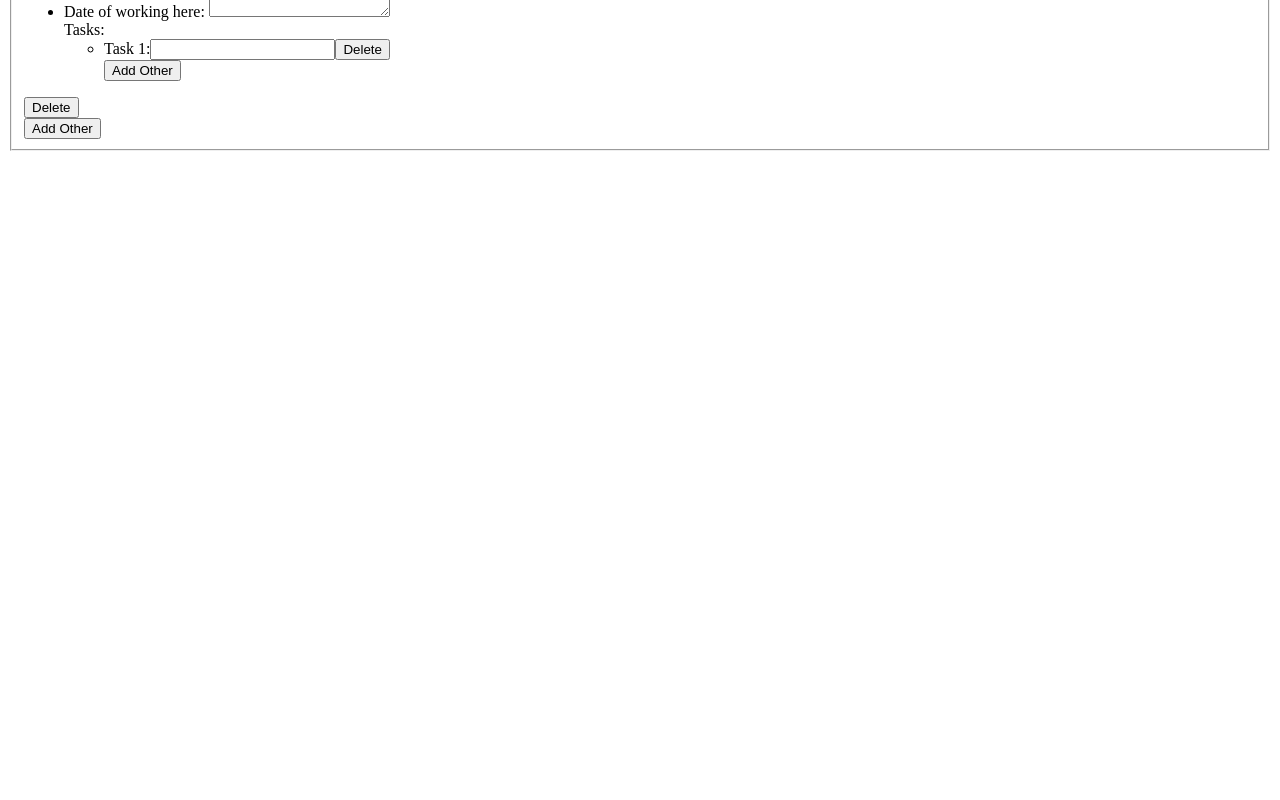
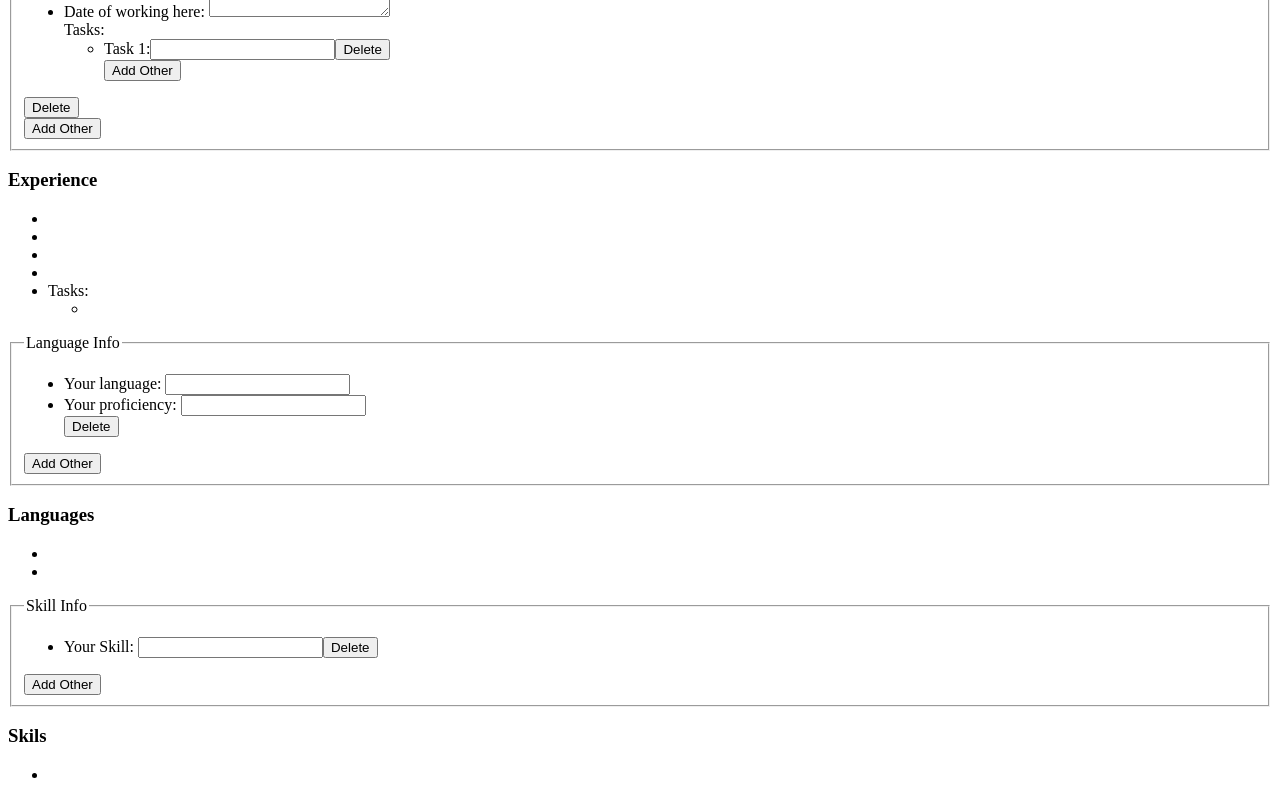
Before and after one commit to Xubuntuwu/CV-maker, a React (Create React App) app: page / in a window 1280 px wide. Shown: the part 734-1534 px from the top of the page. Before the commit the page ends 893 px from the top, so only its background shows below. Built offline with nearby package versions, Linux system fonts and the light colour scheme.

Commit message:
finished all the questions and basic questionboxes, now we need styling

```diff
--- a/src/App.js
+++ b/src/App.js
@@ -5,6 +5,11 @@ import Contact from "./components/Contact";
 import EducationQuestions from './components/EducationQuestions';
 import Education from './components/Education';
 import ExperienceQuestions from './components/ExperienceQuestions';
+import Experience from './components/Experience';
+import LanguageQuestions from './components/LanguageQuestions';
+import Language from './components/Language';
+import SkillsQuestions from './components/SkillsQuestions';
+import Skills from './components/Skills';
 
 class App extends React.Component {
   constructor(props){
@@ -16,10 +21,14 @@ class App extends React.Component {
       linkedin:'',
       educationarray: [{degree:'', school:'', schooldate:''}],
       experiencearray: [{position:'', company:'', workdate:'', summary:'',maintasks:['']}],
+      languagearray: [{language: '', proficiency: ''}],
+      skillarray: [''],
     }
     this.changeContact = this.changeContact.bind(this);
     this.changeEducation = this.changeEducation.bind(this);
     this.changeExperience= this.changeExperience.bind(this);
+    this.changeLanguage = this.changeLanguage.bind(this);
+    this.changeSkill = this.changeSkill.bind(this);
   }
 
   changeContact(phone, mail, location, linkedin){
@@ -40,6 +49,16 @@ class App extends React.Component {
       experiencearray: newexperiencearray,
     });
   }
+  changeLanguage(newlanguagearray){
+    this.setState({
+      languagearray: newlanguagearray,
+    });
+  }
+  changeSkill(newskill){
+    this.setState({
+      skillarray: newskill,
+    });
+  }
 
   render(){
     return (
@@ -49,6 +68,11 @@ class App extends React.Component {
         <EducationQuestions educationarray={this.state.educationarray} submit={this.changeEducation}/>
         <Education educationarray={this.state.educationarray}/>
         <ExperienceQuestions experiencearray={this.state.experiencearray} submit={this.changeExperience}/>
+        <Experience experiencearray={this.state.experiencearray}/>
+        <LanguageQuestions languagearray={this.state.languagearray} submit={this.changeLanguage}/>
+        <Language languagearray={this.state.languagearray}/>
+        <SkillsQuestions skillarray={this.state.skillarray} submit={this.changeSkill}/>
+        <Skills skillarray={this.state.skillarray}/>
       </div>
     );
   }
--- a/src/components/Experience.js
+++ b/src/components/Experience.js
@@ -1,27 +1,34 @@
-// import React from "react";
-// class Experience extends React.Component{
-//     constructor(props){
-//         super();
-//     }
-//     generateKey = (pre) => {
-//         return `${pre}${new Date().getTime() }`;
-//     }
-//     render(){
-//         return(
-//             <div id="Experience">
-//                 <h3>Experience</h3>
-//                 {this.props.educationarray.map(function(object, i){
-//                     return <div key={this.generateKey(i)}>
-//                     <ul>
-//                         <li>{this.props.educationarray[i].degree}</li>
-//                         <li>{this.props.educationarray[i].school}</li>
-//                         <li>{this.props.educationarray[i].schooldate}</li>
-//                     </ul>
-//                 </div>
-//                 }, this)}
-//             </div>
-//         );
-//     }
-// }
+import React from "react";
+class Experience extends React.Component{
+    constructor(props){
+        super();
+    }
+    generateKey = (pre) => {
+        return `${pre}${new Date().getTime() }`;
+    }
+    render(){
+        return(
+            <div id="Experience">
+                <h3>Experience</h3>
+                {this.props.experiencearray.map(function(object, i){
+                    return <div key={this.generateKey(i)}>
+                    <ul>
+                        <li>{this.props.experiencearray[i].position}</li>
+                        <li>{this.props.experiencearray[i].company}</li>
+                        <li>{this.props.experiencearray[i].workdate}</li>
+                        <li>{this.props.experiencearray[i].summary}</li>
+                        <li>Tasks: </li>
+                        <ul>
+                            {this.props.experiencearray[i].maintasks.map(function(object, j){
+                                return <li key={this.generateKey(i+j)}>{this.props.experiencearray[i].maintasks[j]}</li>
+                            }, this)}
+                        </ul>
+                    </ul>
+                </div>
+                }, this)}
+            </div>
+        );
+    }
+}
 
-// export default Experience;
+export default Experience;
--- a/src/components/ExperienceQuestions.js
+++ b/src/components/ExperienceQuestions.js
@@ -124,11 +124,11 @@ class ExperienceQuestions extends React.Component{
                                     </li>
                                     <li>
                                         <label htmlFor="workdate">Date of working here: </label>
-                                        <input type="text" id="workdate" value={this.state.experiencearray[i].schooldate} onChange={this.handleChange}></input>
+                                        <input type="text" id="workdate" value={this.state.experiencearray[i].workdate} onChange={this.handleChange}></input>
                                     </li>
                                     <li>
                                         <label htmlFor="summary">Date of working here: </label>
-                                        <textarea id="summary" value={this.state.experiencearray[i].schooldate} onChange={this.handleChange}/>
+                                        <textarea id="summary" value={this.state.experiencearray[i].summary} onChange={this.handleChange}/>
                                     </li>
                                     <label>Tasks: </label>
                                     <ul id="maintasks" className="taskSlot">
--- /dev/null
+++ b/src/components/Language.js
@@ -0,0 +1,27 @@
+import React from "react";
+
+class Language extends React.Component{
+    constructor(props){
+        super();
+
+    }
+    render(){
+        return(
+        <div>
+            <h3>Languages</h3>
+            {this.props.languagearray.map(function(object, i){
+                return(
+                    <ul key={`languagesection ${i}`}>
+                        <li>{this.props.languagearray[i].language}</li>
+                        <li>{this.props.languagearray[i].proficiency}</li>
+
+                    </ul>
+                );
+            }, this)}
+        </div>
+        );
+    }
+
+}
+
+export default Language;
--- /dev/null
+++ b/src/components/LanguageQuestions.js
@@ -0,0 +1,88 @@
+import React from "react";
+
+class LanguageQuestions extends React.Component{
+    constructor(props){
+        super(props);
+        this.state = {
+            languagearray: this.props.languagearray,
+        }
+        this.saveInputs = this.saveInputs.bind(this);
+        this.handleChange = this.handleChange.bind(this);
+        this.findIndexOfList = this.findIndexOfList.bind(this);
+        this.numberofquestionsup = this.numberofquestionsup.bind(this);
+        this.removeInputs = this.removeInputs.bind(this);
+        this.findIndexOfButton = this.findIndexOfButton.bind(this);
+    }
+
+    saveInputs(index){
+        const fieldset = document.getElementById('language-fieldset');
+        const unlist = fieldset.querySelectorAll('.LanguageSlot')[index];
+
+        const newlanguage = unlist.querySelector('#language').value;
+        const newproficiency = unlist.querySelector('#proficiency').value;
+
+        let currentarray = this.state.languagearray;
+        currentarray.splice(index, 1, {language: newlanguage, proficiency: newproficiency});
+        this.setState({
+            languagearray: currentarray,
+        });
+        this.props.submit(currentarray);
+    }
+    removeInputs(index){
+        let currentarray = this.state.languagearray;
+            currentarray.splice(index, 1);
+        this.setState({
+            languagearray: currentarray,
+        });
+        this.props.submit(currentarray);
+    }
+
+    handleChange(e){
+        const indexoflist = this.findIndexOfList(e);
+        this.saveInputs(indexoflist);
+    }
+
+    findIndexOfList(e){ //findIndexOfSection
+        return Array.from(e.target.parentNode.parentNode.parentNode.children).indexOf(e.target.parentNode.parentNode)-1;
+    }
+    findIndexOfButton(e){
+        e.preventDefault();
+        let index = Array.from(e.target.parentNode.parentNode.children).indexOf(e.target.parentNode)-1;
+        this.removeInputs(index);
+    }
+    numberofquestionsup(e){
+        e.preventDefault();
+        this.setState({
+            languagearray: [...this.state.languagearray, {language: '', proficiency: ''}],
+        });
+    }
+
+    render(){
+        return(
+            <div>
+                <form>
+                    <fieldset id="language-fieldset">
+                        <legend>Language Info</legend>
+                        {this.state.languagearray.map(
+                            function(object, i){
+                            return <ul key={`language ${i}`} className="LanguageSlot">
+                                <li>
+                                    <label>Your language: </label>
+                                    <input type="text" id="language" onChange={this.handleChange} value={this.state.languagearray[i].language}></input>
+                                </li>
+                                <li>
+                                    <label>Your proficiency: </label>
+                                    <input type="text" id="proficiency" onChange={this.handleChange} value={this.state.languagearray[i].proficiency}></input>
+                                </li>
+                                <button onClick={this.findIndexOfButton}>Delete</button>
+                                </ul>
+                            }
+                        ,this)}
+                        <button onClick={this.numberofquestionsup}>Add Other</button>
+                    </fieldset>
+                </form>
+            </div>
+        );
+    }
+}
+export default LanguageQuestions;
--- /dev/null
+++ b/src/components/Skills.js
@@ -0,0 +1,23 @@
+import React from "react";
+
+class Skills extends React.Component{
+    constructor(props){
+        super();
+
+    }
+    render(){
+        return(
+        <div>
+            <h3>Skils</h3>
+            <ul>
+            {this.props.skillarray.map(function(object, i){
+                return(<li key={`skillsection ${i}`}>{this.props.skillarray[i]}</li>);
+            }, this)}
+            </ul>
+        </div>
+        );
+    }
+
+}
+
+export default Skills;
--- /dev/null
+++ b/src/components/SkillsQuestions.js
@@ -0,0 +1,83 @@
+import React from "react";
+
+class SkillsQuestions extends React.Component{
+    constructor(props){
+        super(props);
+        this.state = {
+            skillarray: this.props.skillarray,
+        }
+        this.saveInputs = this.saveInputs.bind(this);
+        this.handleChange = this.handleChange.bind(this);
+        this.findIndexOfList = this.findIndexOfList.bind(this);
+        this.numberofquestionsup = this.numberofquestionsup.bind(this);
+        this.removeInputs = this.removeInputs.bind(this);
+        this.findIndexOfButton = this.findIndexOfButton.bind(this);
+    }
+
+    saveInputs(index){
+        const fieldset = document.getElementById('skill-fieldset');
+        const unlist = fieldset.querySelectorAll('.SkillSlot')[0];
+
+        const newskill = unlist.querySelectorAll('.skill')[index].value;
+
+        let currentarray = this.state.skillarray;
+        currentarray.splice(index, 1, newskill);
+        this.setState({
+            skillarray: currentarray,
+        });
+        this.props.submit(currentarray);
+    }
+    removeInputs(index){
+        let currentarray = this.state.skillarray;
+            currentarray.splice(index, 1);
+        this.setState({
+            skillarray: currentarray,
+        });
+        this.props.submit(currentarray);
+    }
+
+    handleChange(e){
+        const indexoflist = this.findIndexOfList(e);
+        this.saveInputs(indexoflist);
+    }
+
+    findIndexOfList(e){ //findIndexOfSection
+        return Array.from(e.target.parentNode.parentNode.children).indexOf(e.target.parentNode);
+    }
+    findIndexOfButton(e){
+        e.preventDefault();
+        let index = Array.from(e.target.parentNode.parentNode.children).indexOf(e.target.parentNode);
+        this.removeInputs(index);
+    }
+    numberofquestionsup(e){
+        e.preventDefault();
+        this.setState({
+            skillarray: [...this.state.skillarray, ''],
+        });
+    }
+
+    render(){
+        return(
+            <div>
+                <form>
+                    <fieldset id="skill-fieldset">
+                        <legend>Skill Info</legend>
+                        <ul className="SkillSlot">
+                        {this.state.skillarray.map(
+                            function(object, i){
+                            return <li key={`skill ${i}`}>
+                                    <label>Your Skill: </label>
+                                    <input type="text" className="skill" onChange={this.handleChange} value={this.state.skillarray[i]}></input>
+                                    <button onClick={this.findIndexOfButton}>Delete</button>
+                                </li>
+                            }
+                        ,this)}
+                        </ul>
+                        <button onClick={this.numberofquestionsup}>Add Other</button>
+                    </fieldset>
+                </form>
+            </div>
+        );
+    }
+}
+export default SkillsQuestions;
```
